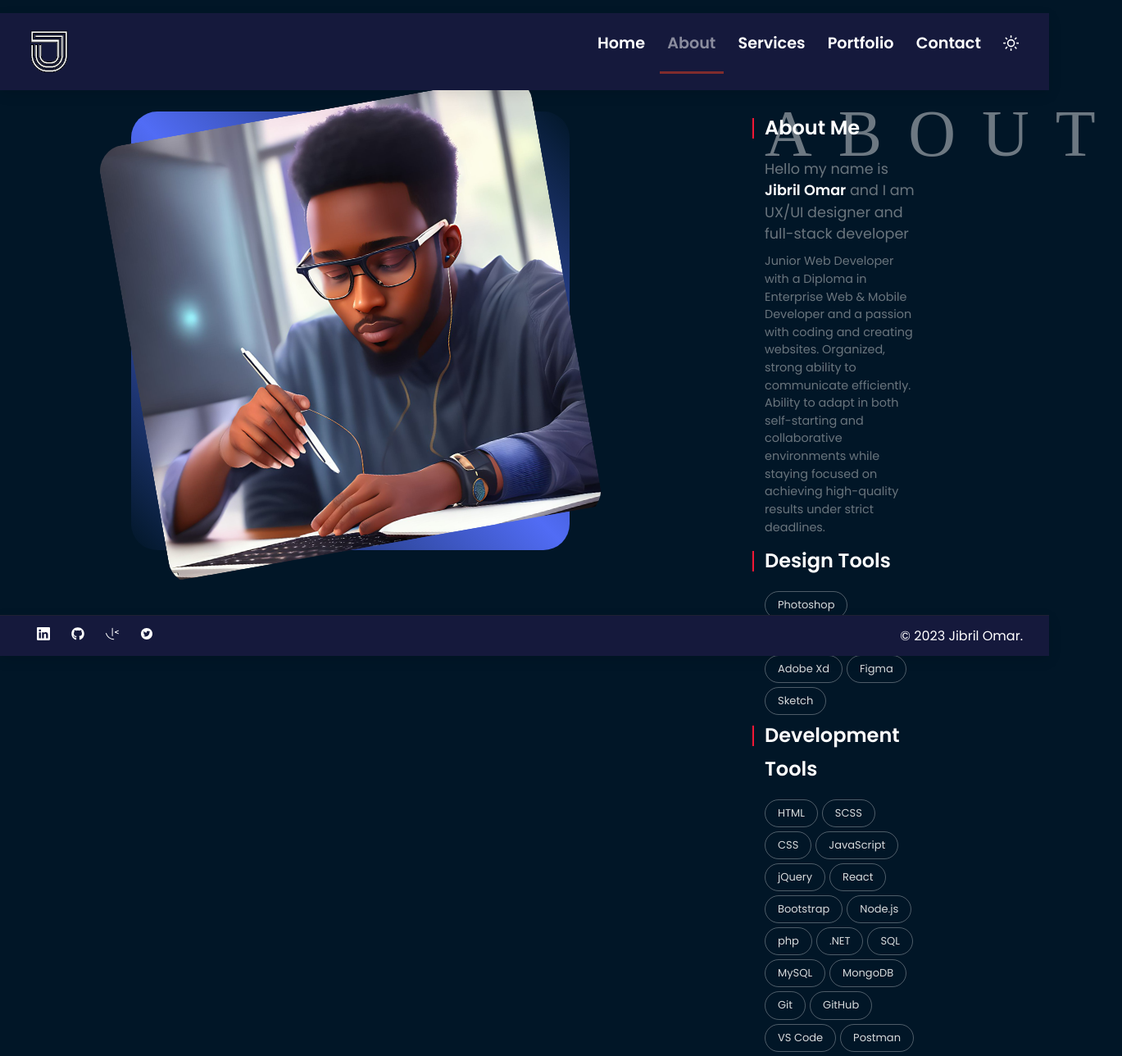
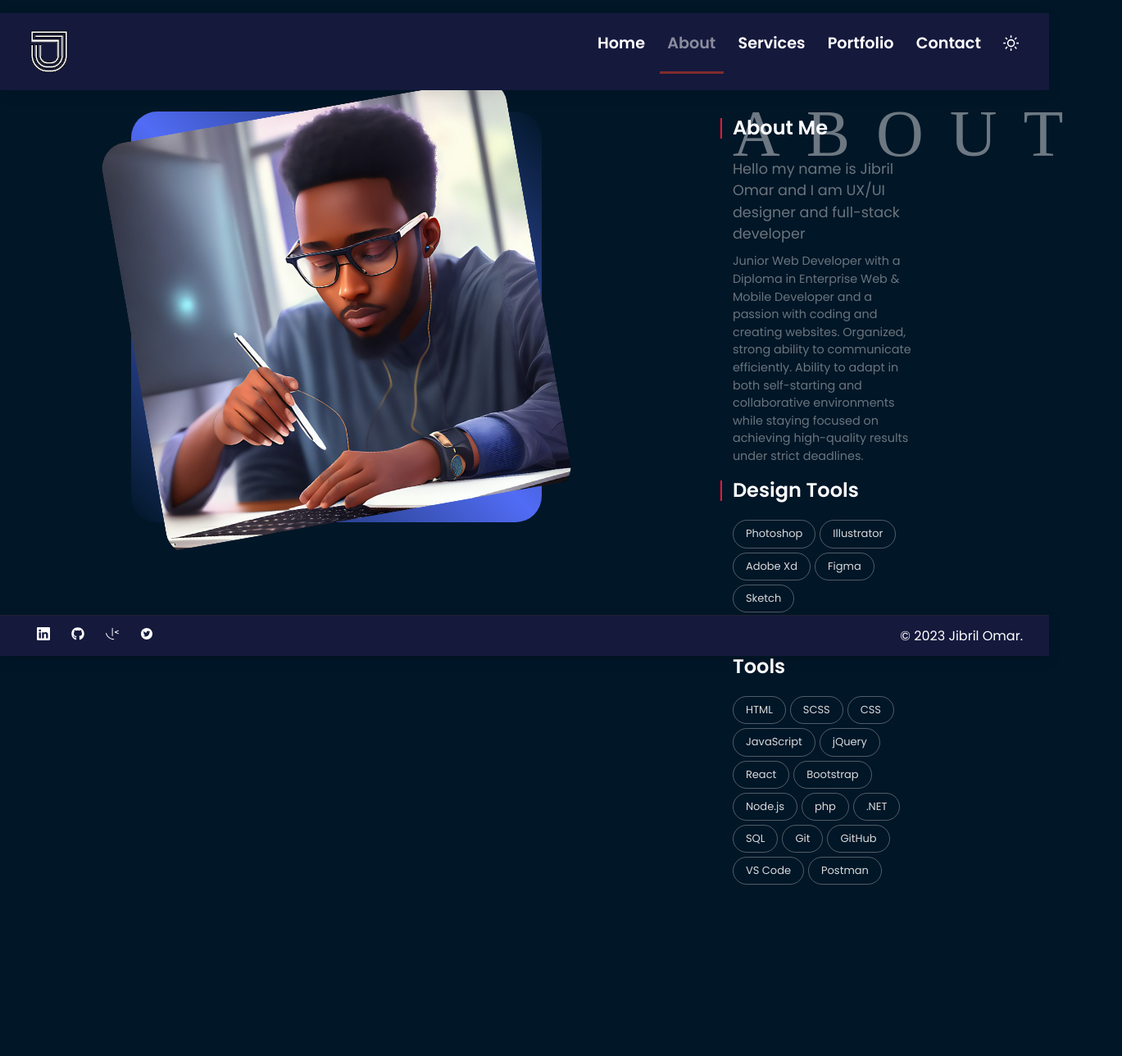
Before and after one commit to jibrilosman/portfolio-router, a React (Create React App) app: page /about in a window 1280 px wide. Shown: the whole page at 82% size, 1369 px wide, since content can reach past the window. After the commit the page ends 1084 px from the top, so only its background shows below. Built offline with nearby package versions, Linux system fonts and the light colour scheme; a web font is replaced by a local one.

Commit message:
Add files via upload

```diff
--- a/public/index.html
+++ b/public/index.html
@@ -4,9 +4,6 @@
     <meta charset="UTF-8">
     <meta http-equiv="X-UA-Compatible" content="IE=edge">
     <meta name="viewport" content="width=device-width, initial-scale=1.0">
-    <meta name="author" content="Jibril Omar">
-    <meta name="description" content="Toronto, Ontario, Jibril Omar [Mobile / .NET / C# / Web / App] Developer">
-    <meta name="keywords" content="Jibril Omar, Jibril, Osman, Omar, Toronto, Ontario,Front-end, Front end Mobile, FullStack .NET, C#, Web, App, Developer">
     <title>Jibril Omar's Portfolio</title>
 </head>
 <body  data-theme="dark">
--- a/src/components/footer/Footer.css
+++ b/src/components/footer/Footer.css
@@ -19,6 +19,7 @@ footer {
     color: #f71735;
 }
 
+
  /* media query (medium devices)*/
  @media screen and (max-width: 1024px) {
     /* footer {
--- a/src/pages/about/About.css
+++ b/src/pages/about/About.css
@@ -90,9 +90,7 @@
       letter-spacing: 2rem;
       text-transform: uppercase;
   }
-.about-info strong {
-    color: var(--color-white)
-}
+
 
   /* media query (medium devices)*/
   @media screen and (max-width: 1024px) {
--- a/src/pages/about/About.jsx
+++ b/src/pages/about/About.jsx
@@ -18,7 +18,7 @@ const About = (props) => {
         </div>
 
           <h2>About Me</h2>
-          <h5>Hello my name is <strong>Jibril Omar</strong> and I am UX/UI designer and full-stack developer</h5>
+          <h5>Hello my name is Jibril Omar and I am UX/UI designer and full-stack developer</h5>
           <p>Junior Web Developer with a Diploma in Enterprise Web & Mobile Developer and a passion with coding
             and creating websites. Organized, strong ability to communicate efficiently.
             Ability to adapt in both self-starting and collaborative environments while staying
@@ -47,8 +47,6 @@ const About = (props) => {
               <span>php</span>
               <span>.NET</span>
               <span>SQL</span>
-              <span>MySQL</span>
-              <span>MongoDB</span>
               <span>Git</span>
               <span>GitHub</span>
               <span>VS Code</span>
--- a/src/pages/home/CTA.jsx
+++ b/src/pages/home/CTA.jsx
@@ -1,5 +1,5 @@
 import React from 'react'
-import CV from '../../assets/Resume.pdf'
+import CV from '../../assets/C.V.pdf'
 
 
 const CTA = () => {
--- a/src/pages/portfolio/Portfolio.jsx
+++ b/src/pages/portfolio/Portfolio.jsx
@@ -4,6 +4,7 @@ import '../../index.css'
 import SportShop from '../../assets/sportshop.png'
 import File from '../../assets/ProjectPrototype.pdf'
 import data from './Data'
+
 
 const Portfolio = () => {
   const [numToShow, setNumToShow] = useState(5)
```
Also changed, not shown: src/components/Navigation/Nav.css (line endings or trailing spaces), 1 other file (tests, documents, lock files or other folders).
